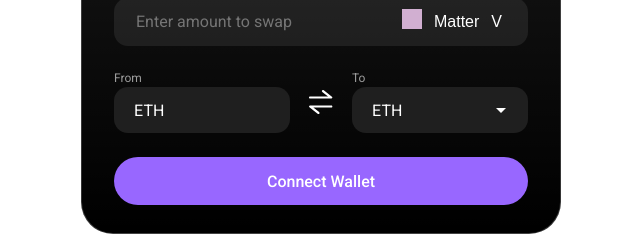
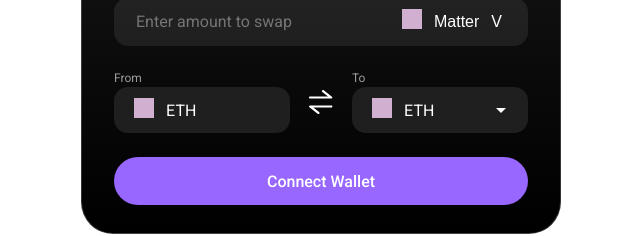
Before and after one commit to chainswap/info, a React (Create React App) app: page /swap in a window 1280 px wide. Shown: the part 280-516 px from the top of the page, without its empty margins (319-959 px from the left). Built offline with nearby package versions, Linux system fonts and the light colour scheme.

Commit message:
refactor CurrencySelect

```diff
--- /dev/null
+++ b/src/components/Column/index.tsx
@@ -0,0 +1,10 @@
+import React from 'react'
+import { styled } from '@material-ui/styles'
+
+const Column = styled('div')({
+  display: 'flex',
+  flexDirection: 'column',
+  justifyContent: 'flex-start',
+})
+
+export default Column
--- /dev/null
+++ b/src/components/CurrencySelectPanel/CurrencySelect.tsx
@@ -0,0 +1,59 @@
+import React from 'react'
+import DummyLogo from '../../assets/images/dummy_logo.png'
+import { MenuItem } from '@material-ui/core'
+import { makeStyles } from '@material-ui/styles'
+import { styled } from '@material-ui/styles'
+import Select from '../Select/Select'
+import Column from '../Column/index'
+
+interface Props {
+  label: string
+  disabled?: boolean
+}
+
+const useStyles = makeStyles({
+  select: {
+    background: '#ffffff !important',
+    border: 'solid 1px #cccccc',
+    borderRadius: 5,
+    padding: '11px 12px',
+    '.Mui-focused &': {
+      borderRadius: 16,
+    },
+  },
+  selectMenu: {
+    backgroundColor: '#ffffff !important',
+  },
+})
+
+const CurrencySelectLabel = styled('div')({
+  color: '#FFFFFF',
+  opacity: 0.6,
+  fontSize: 12,
+  fontWeight: 400,
+  fontFamily: 'Roboto',
+  lineHeight: '17.48px',
+})
+
+const CurrencyIcon = styled('div')({
+  marginRight: 12,
+})
+
+export default function CurrencySelectPanel(props: any) {
+  const classes = useStyles(props)
+  return (
+    <>
+      <Column>
+        <CurrencySelectLabel>{props.label}</CurrencySelectLabel>
+        <Select defaultValue="ETH" disabled={props.disabled}>
+          <MenuItem value="ETH" className={classes.selectMenu}>
+            <CurrencyIcon>
+              <img src={DummyLogo} alt="currency_icon" />
+            </CurrencyIcon>
+            ETH
+          </MenuItem>
+        </Select>
+      </Column>
+    </>
+  )
+}
--- /dev/null
+++ b/src/components/CurrencySelectPanel/CurrencySelectPanel.tsx
@@ -0,0 +1,17 @@
+import React from 'react'
+
+import SwitchArrow from '../../assets/images/switch_arrow.svg'
+import { RowBetween } from '../Row'
+import CurrencySelect from './CurrencySelect'
+
+export default function CurrencySelectPanel() {
+  return (
+    <>
+      <RowBetween>
+        <CurrencySelect label={'From'} disabled />
+        <img src={SwitchArrow} alt={'switch_arrow_icon'} />
+        <CurrencySelect label={'To'} />
+      </RowBetween>
+    </>
+  )
+}
--- a/src/components/CurrencySelectPanel/index.tsx
+++ /dev/null
@@ -1,44 +0,0 @@
-import React from 'react'
-import { InputLabel } from '@material-ui/core'
-import { styled } from '@material-ui/styles'
-import Select from '../Select/Select'
-import SwitchArrow from '../../assets/images/switch_arrow.svg'
-import { RowBetween } from '../../components/Row'
-
-const CurrencySelect = styled('div')({
-  width: 176,
-  boxSizing: 'border-box',
-  borderRadius: 14,
-  alignItems: 'center',
-})
-
-const CurrencySelectLabel = styled('div')({
-  color: '#FFFFFF',
-  opacity: 0.6,
-  fontSize: 12,
-  fontWeight: 400,
-  fontFamily: 'Roboto',
-  lineHeight: '17.48px',
-})
-
-export default function CurrencySelectPanel() {
-  return (
-    <>
-      <RowBetween>
-        <CurrencySelect>
-          <CurrencySelectLabel>From</CurrencySelectLabel>
-          <Select defaultValue="ETH" disabled>
-            <option value="ETH">ETH</option>
-          </Select>
-        </CurrencySelect>
-        <img src={SwitchArrow} alt={'switch_arrow_icon'} />
-        <CurrencySelect>
-          <CurrencySelectLabel>To</CurrencySelectLabel>
-          <Select defaultValue="ETH">
-            <option value="ETH">ETH</option>
-          </Select>
-        </CurrencySelect>
-      </RowBetween>
-    </>
-  )
-}
--- a/src/components/Select/Select.tsx
+++ b/src/components/Select/Select.tsx
@@ -1,6 +1,6 @@
 import React, { ChangeEvent } from 'react'
 import { makeStyles } from '@material-ui/styles'
-import { NativeSelect } from '@material-ui/core'
+import { Select } from '@material-ui/core'
 
 interface Props {
   children: React.ReactNode
@@ -19,6 +19,8 @@ const useStyles = makeStyles({
     color: '#FFFFFF',
     padding: '14px 20px 14px 20px',
     cursor: (props: Props) => (props.disabled ? 'cursor' : 'pointer'),
+    display: 'flex',
+    alignItems: 'center',
   },
   icon: {
     right: 15,
@@ -27,17 +29,17 @@ const useStyles = makeStyles({
   },
 })
 
-export default function Select(props: Props) {
+export default function _Select(props: Props) {
   const classes = useStyles(props)
 
   return (
-    <NativeSelect
+    <Select
       disableUnderline
       classes={{ root: classes.root, icon: classes.icon }}
       defaultValue={props.defaultValue}
       disabled={props.disabled}
     >
       {props.children}
-    </NativeSelect>
+    </Select>
   )
 }
--- a/src/pages/Swap/index.tsx
+++ b/src/pages/Swap/index.tsx
@@ -3,7 +3,7 @@ import Button from '../../components/Button/Button'
 import AppBody from '../AppBody'
 import SwapHeader from '../../components/swap/SwapHeader'
 import CurrencyInputPanel from '../../components/CurrencyInputPanel'
-import CurrencySelectPanel from '../../components/CurrencySelectPanel'
+import CurrencySelectPanel from '../../components/CurrencySelectPanel/CurrencySelectPanel'
 import { styled } from '@material-ui/styles'
 import { Grid } from '@material-ui/core'
 
```
